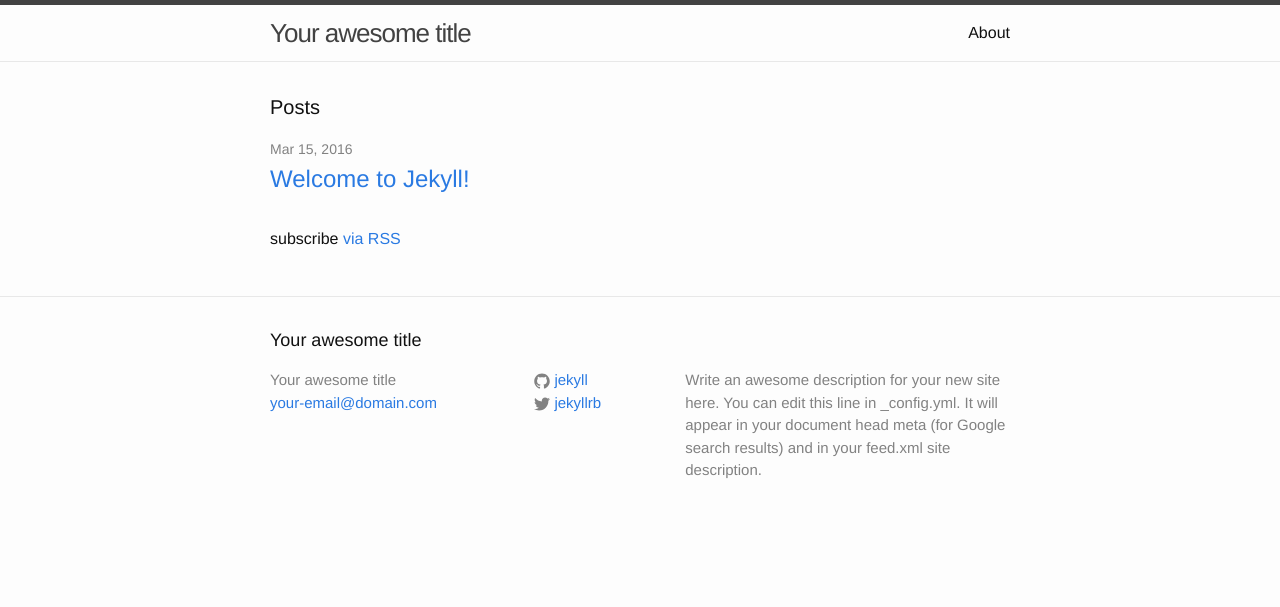
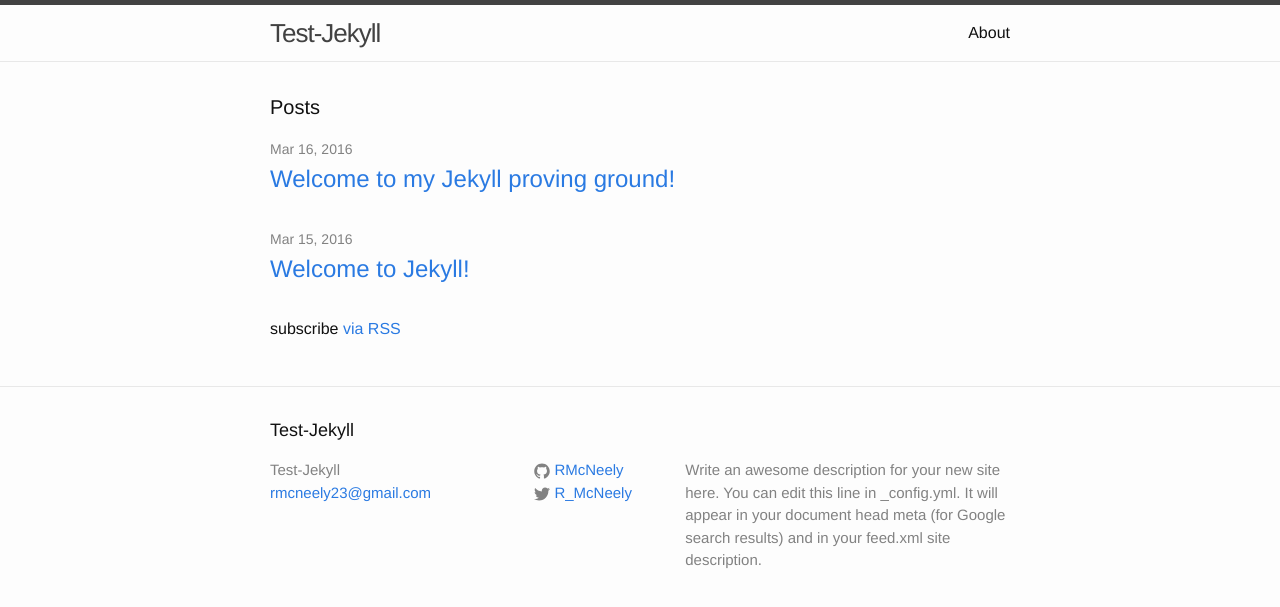
Before and after one commit to RMcNeely/test-jekyll, a Jekyll site: the page built from index.html, in a window 1280 px wide. Shown: the top 607 px of the page. Built offline with Jekyll 4.4.1, drawn with Linux system fonts in a browser that asks for light colours.

Commit message:
First post and upload screenshot

```diff
--- a/_config.yml
+++ b/_config.yml
@@ -1,14 +1,14 @@
 # Site settings
-title: Your awesome title
-email: your-email@domain.com
+title: Test-Jekyll
+email: rmcneely23@gmail.com
 description: > # this means to ignore newlines until "baseurl:"
   Write an awesome description for your new site here. You can edit this
   line in _config.yml. It will appear in your document head meta (for
   Google search results) and in your feed.xml site description.
-baseurl: "" # the subpath of your site, e.g. /blog/
+baseurl: "/home" # the subpath of your site, e.g. /blog/
 url: "http://yourdomain.com" # the base hostname & protocol for your site
-twitter_username: jekyllrb
-github_username:  jekyll
+twitter_username: R_McNeely
+github_username:  RMcNeely
 
 # Build settings
 markdown: kramdown
--- /dev/null
+++ b/_posts/2016-03-16-welcome-to-test-jekyll.markdown
@@ -0,0 +1,16 @@
+---
+layout: post
+title:  "Welcome to my Jekyll proving ground!"
+date:   2016-03-16
+categories: jekyll update
+---
+
+## We all start somewhere
+
+Hi! Welcome to my own little corner of the internet.  I'm still a very junior developer but I've bootstraped one Jekyll website already, you might have seen it at [RMcNeely.github.io](RMcNeely.github.io).  Yeah it was a good project to keep myself involved with Ruby and Rails but I certainly didn't learn as much from the process as I could have.  While I like the overall look of what I've created there were a few things that I wasn't thrilled about and would like to change. So with that in mind I've decided to start over again from scratch with this Test-Jekyll website.
+
+[initial screenshot](http://github.com/RMcNeely/test-jekyll/images/Screenshot from 2016-03-17 01:23:35.png)
+
+This is the first post here, I'll be sure to make sure I include a screenshot of the initial state of things so that my progress will be visible to anyone visiting.  Right now I'm enrolled in the Learn Verified Program with The FlatIron School learning web development.  The way I see it maintianing this Test-Jekyll will allow me to blog about what I'm learning and practice my skills without touching my main website for the time being. I think eventually I would like to see this either merge with, or replace that one. For now though... I just need to figure out markdown and how to post this!
+
+RMcNeely
```
Also changed, not shown: images/Screenshot from 2016-03-17 01:23:35.png (added).
